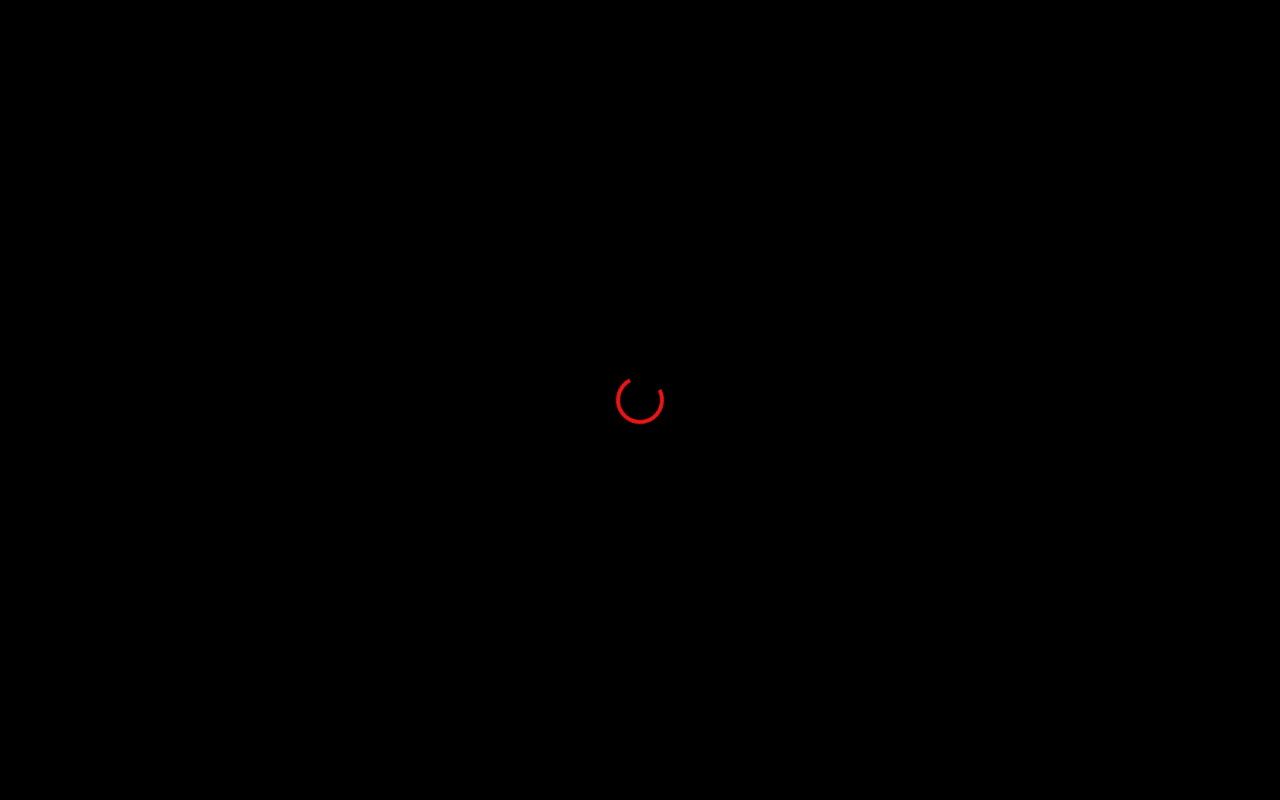
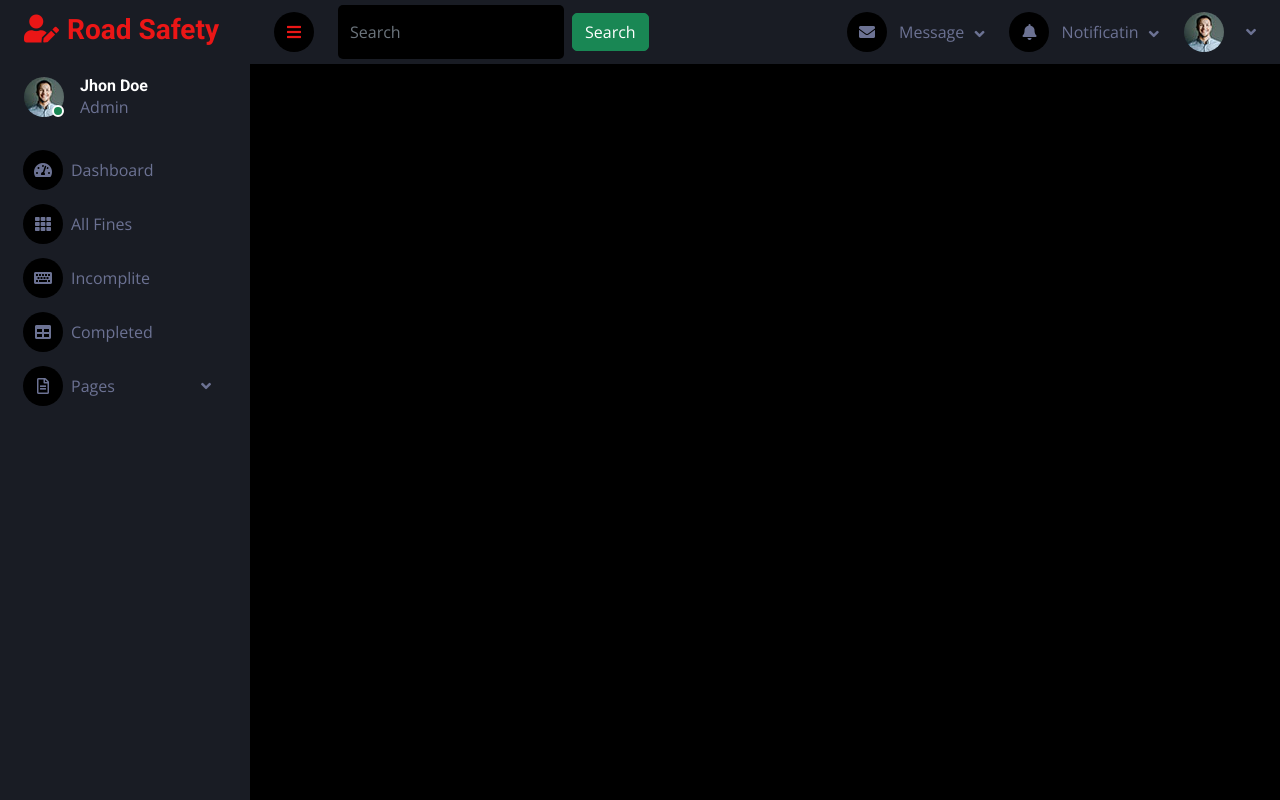
Before and after one commit to MikenoSolli/dorina, a PHP site: page /outline.php in a window 1280 px wide. Before the commit the page is almost empty. Run offline with PHP 8.4, Linux system fonts and the light colour scheme; some libraries are stand-ins or nearby versions.

Commit message:
Update outline.php

```diff
--- a/dorina/outline.php
+++ b/dorina/outline.php
@@ -48,11 +48,7 @@
 <body>
     <div class="container-fluid position-relative d-flex p-0">
         <!-- Spinner Start -->
-        <div id="spinner" class="show bg-dark position-fixed translate-middle w-100 vh-100 top-50 start-50 d-flex align-items-center justify-content-center">
-            <div class="spinner-border text-primary" style="width: 3rem; height: 3rem;" role="status">
-                <span class="sr-only">Loading...</span>
-            </div>
-        </div>
+
         <!-- Spinner End -->
 
 
```
